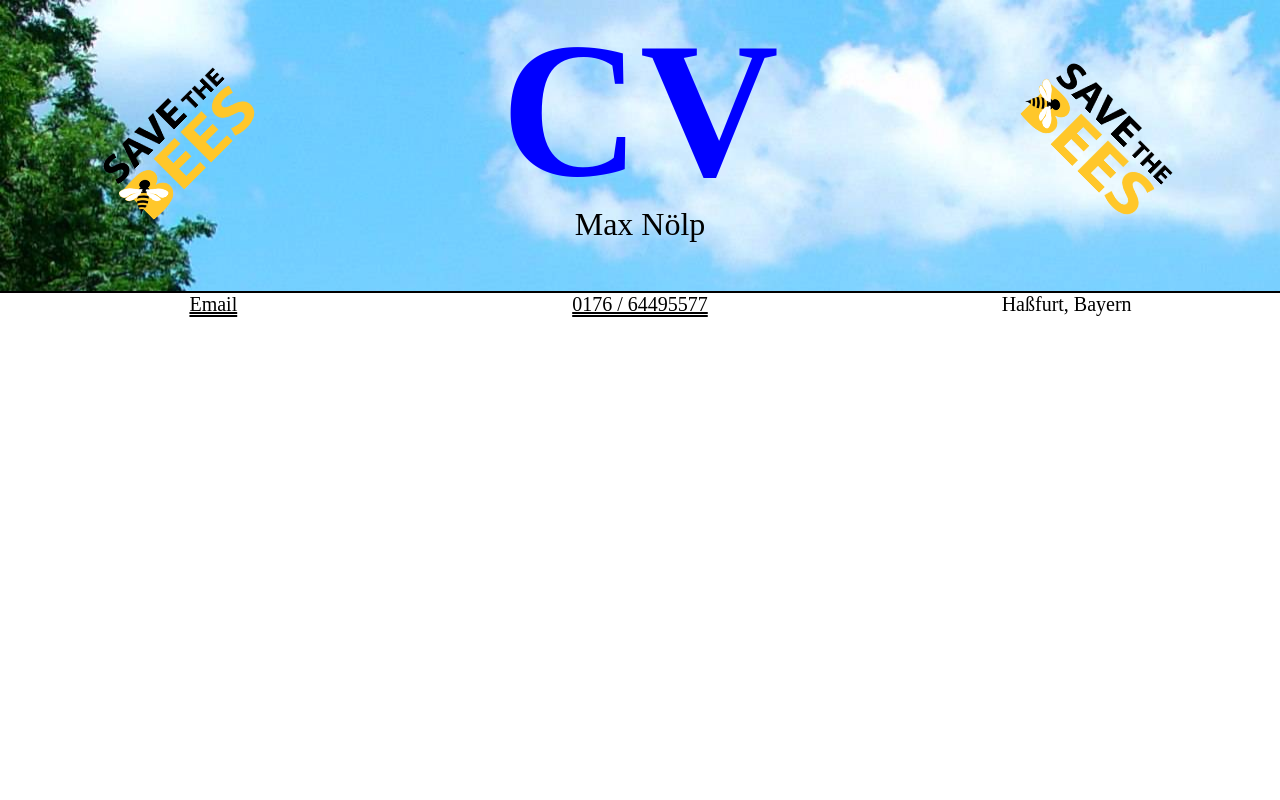
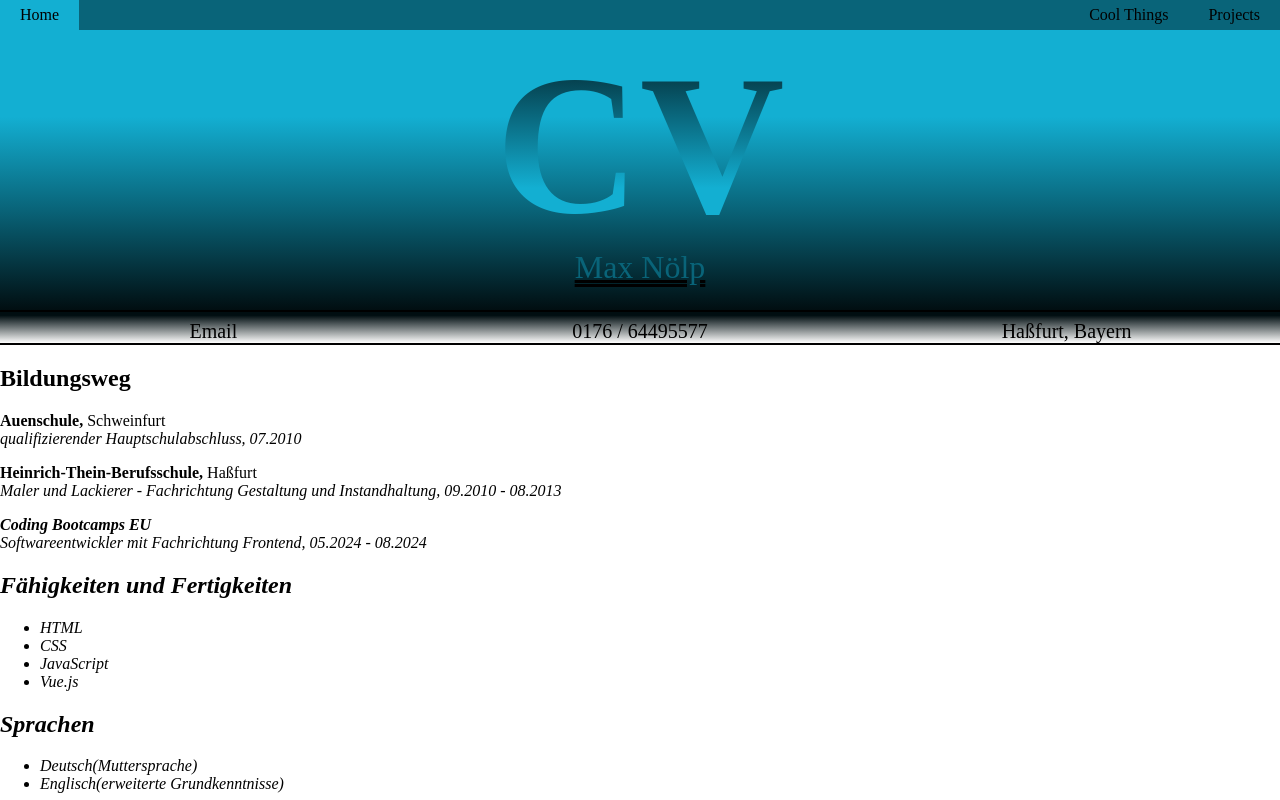
Before and after one commit to maxnoelp/my-own-website, a plain HTML site: page CV/index.html in a window 1280 px wide. Drawn offline with Linux system fonts and the light colour scheme.

Commit message:
cv weiter gemacht

```diff
--- a/CV/cv.css
+++ b/CV/cv.css
@@ -4,70 +4,204 @@
   box-sizing: border-box;
 }
 
-html {
-  padding: 0;
+:root {
+  --text-color: hsl(282, 100%, 41%);
+  --color-1: rgba(9, 100, 121, 1);
+  --color-2: rgba(19, 175, 210, 1);
 }
 
 body {
   margin: 0;
+  padding: 0;
   height: 100vh;
 }
+/* Nav Menü */
+.save-side,
+.amazon-save {
+  display: none;
+}
+
+nav {
+  height: 30px;
+  background-color: var(--color-1);
+  display: flex;
+  justify-content: flex-end;
+  align-items: center;
+}
+
+nav a {
+  height: 100%;
+  padding: 0 20px;
+  display: flex;
+  align-items: center;
+  text-decoration: none;
+  color: black;
+}
+
+nav a:hover {
+  background-color: var(--color-2);
+}
+
+nav .home-style {
+  margin-right: auto;
+}
+
+.links-container {
+  height: 100%;
+  width: 100%;
+  display: flex;
+  flex-direction: row;
+  align-items: center;
+}
+
+#sidebar-active {
+  display: none;
+}
+
+.open-sidebar-button,
+.close-sidebar-button {
+  display: none;
+  padding: 0 20px;
+}
+
+/* Nav Menu Mobile */
+
+@media (max-width: 450px) {
+  html {
+    font-size: 14px;
+  }
+
+  .links-container {
+    flex-direction: column;
+    align-items: flex-start;
+
+    position: fixed;
+    top: 0;
+    right: -100%;
+    z-index: 10;
+    width: 300px;
+
+    background-color: var(--color-1);
+    box-shadow: -5px 0 5px rgba(0, 0, 0, 0.25);
+    transition: 1s ease-in-out;
+  }
+
+  .amazon-save {
+    display: flex;
+    height: 120px;
+    width: 260px;
+    margin-bottom: 1rem;
+    margin-left: 1rem;
+  }
+
+  .save-side {
+    display: flex;
+    height: 160px;
+    width: 280px;
+    margin-top: auto;
+  }
+
+  nav a {
+    box-sizing: border-box;
+    height: auto;
+    width: 100%;
+    padding: 20px 30px;
+    justify-content: flex-start;
+  }
+
+  .open-sidebar-button,
+  .close-sidebar-button {
+    padding: 20px;
+    display: block;
+  }
+
+  #sidebar-active:checked ~ .links-container {
+    right: 0;
+  }
+  #sidebar-active:checked ~ #overlay {
+    height: 100%;
+    width: 100%;
+    position: fixed;
+    top: 0;
+    left: 0;
+    z-index: 9;
+  }
+}
+
+.nav-icon {
+  width: 24px;
+  height: 24px;
+}
+
+/* Header Begin */
 
 .header-cv {
-  background-color: aquamarine;
   display: flex;
   position: relative;
   flex-direction: column;
+  height: 35%;
   border-bottom: 2px solid black;
-  background-image: url(images/xnatur-pur.jpeg.pagespeed.ic.-wxdmhwpiD.jpg);
-}
-
-.save {
-  position: absolute;
-  width: 200px;
-  height: 120px;
-  left: 5rem;
-  top: 5rem;
-  transform: rotate(-45deg);
-}
-
-.live {
-  position: absolute;
-  width: 200px;
-  height: 120px;
-  right: 5rem;
-  top: 5rem;
-  transform: rotate(45deg);
+  background: rgb(1, 14, 17);
+  background: linear-gradient(
+    0deg,
+    rgba(1, 14, 17, 1) 0%,
+    rgba(9, 100, 121, 1) 36%,
+    rgba(19, 175, 210, 1) 69%
+  );
 }
 
 .overhead {
   text-align: center;
-  color: blue;
-  font-size: 12rem;
-  margin-top: 0;
+  background-image: linear-gradient(
+    180deg,
+    rgba(1, 14, 17, 1) 0%,
+    rgba(9, 100, 121, 1) 36%,
+    rgba(19, 175, 210, 1) 69%
+  );
+  -webkit-background-clip: text;
+  -webkit-text-fill-color: transparent;
+  font-size: 12.5rem;
+  margin-top: auto;
 }
 
 .sub-heading-cv {
   text-align: center;
   font-size: 2rem;
 
+  color: rgba(9, 100, 121, 1);
+  text-decoration: underline black;
+  text-decoration-style: double;
   margin-top: -9rem;
   padding-bottom: 1rem;
 }
 
 .contact-cv {
+  border-bottom: 2px solid black;
   display: grid;
   grid-template-columns: 1fr 1fr 1fr;
   text-align: center;
   font-size: 1.25rem;
+  background: rgb(1, 14, 17);
+  background: linear-gradient(
+    180deg,
+    rgba(1, 14, 17, 1) 11%,
+    rgba(19, 175, 210, 0) 100%,
+    rgba(9, 100, 121, 0) 100%
+  );
+  padding-top: 0.5rem;
 }
 
 .contact-cv a {
-  color: black;
-  text-decoration-style: double;
+  color: Black;
+  text-decoration: none;
 }
 
 .contact-cv a:hover {
   cursor: pointer;
   color: brown;
 }
+
+/* Header Ends */
+
+@media() {
+}
--- a/CV/index.html
+++ b/CV/index.html
@@ -1,5 +1,5 @@
 <!DOCTYPE html>
-<html lang="en">
+<L lang="en">
 
     <head>
         <meta charset="UTF-8">
@@ -9,9 +9,25 @@
     </head>
 
     <body>
+        <nav>
+            <input type="checkbox" id="sidebar-active">
+            <label for="sidebar-active" class="open-sidebar-button">
+                <img class="nav-icon" src="images/menu_24dp_FILL0_wght400_GRAD0_opsz24.png" alt="">
+            </label>
+            <label id="overlay" for="sidebar-active"></label>
+            <div class="links-container">
+                <label for="sidebar-active" class="close-sidebar-button">
+                    <img class="nav-icon" src="images/close_24dp_FILL0_wght400_GRAD0_opsz24.png" alt="">
+                </label>
+
+                <a class="home-style" href="/index.html">Home</a>
+                <a href="/Cool Things/index.html">Cool Things</a>
+                <a href="/Projects/index.html">Projects</a>
+                <img class="save-side" src="images/Bees20Logo_0.png" alt="">
+                <img src="/images/Saving+the+Amazon+Logo.png" alt="" class="amazon-save">
+            </div>
+        </nav>
         <div class="header-cv">
-        <img class="save" src="images/Bees20Logo_0.png" alt="">
-        <img class="live" src="images/Bees20Logo_0.png" alt="">
             <h1 class="overhead"><span>C</span><span>V</span></h1>
             <p class="sub-heading-cv">Max Nölp</p>
         </div>
@@ -22,6 +38,37 @@
             <div class="standing">Haßfurt, Bayern</div>
         </div>
 
+        <div class="bildungsweg">
+            <h2>Bildungsweg</h2>
+            <p><strong>Auenschule,</strong> Schweinfurt<br>
+                <em>qualifizierender Hauptschulabschluss, 07.2010</em>
+            </p>
+            <p><strong>Heinrich-Thein-Berufsschule,</strong> Haßfurt <br>
+                <em>Maler und Lackierer - Fachrichtung Gestaltung und Instandhaltung, 09.2010 - 08.2013
+            </p>
+            <p><strong>Coding Bootcamps EU</strong><br>
+                <em>Softwareentwickler mit Fachrichtung Frontend, 05.2024 - 08.2024</em>
+            </p>
+        </div>
+
+        <div class="fertigkeiten">
+            <h2>Fähigkeiten und Fertigkeiten</h2>
+            <ul>
+                <li>HTML</li>
+                <li>CSS</li>
+                <li>JavaScript</li>
+                <li>Vue.js</li>
+            </ul>
+        </div>
+
+        <div class="sprachen">
+            <h2>Sprachen</h2>
+            <ul>
+                <li>Deutsch(Muttersprache)</li>
+                <li>Englisch(erweiterte Grundkenntnisse)</li>
+            </ul>
+        </div>
+
     </body>
 
     </html>
```
Also changed, not shown: index.html (+2 -2 lines), CV/images/close_24dp_FILL0_wght400_GRAD0_opsz24 (1).png (added), CV/images/close_24dp_FILL0_wght400_GRAD0_opsz24.png (added), CV/images/close_24dp_FILL0_wght400_GRAD0_opsz24.svg (added), CV/images/menu_24dp_FILL0_wght400_GRAD0_opsz24 (1).png (added), CV/images/menu_24dp_FILL0_wght400_GRAD0_opsz24.png (added), CV/images/menu_24dp_FILL0_wght400_GRAD0_opsz24.svg (added). Lines whose indentation alone changed are shown as unchanged.
